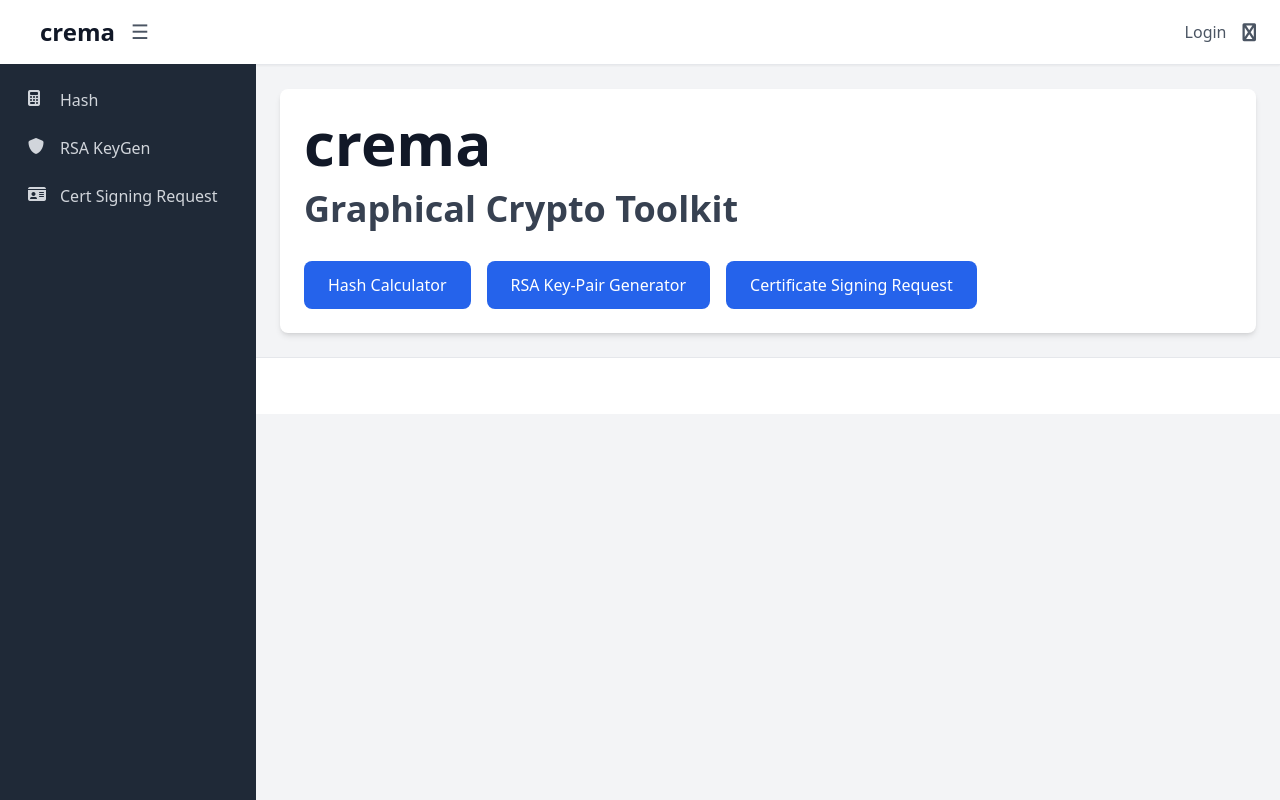
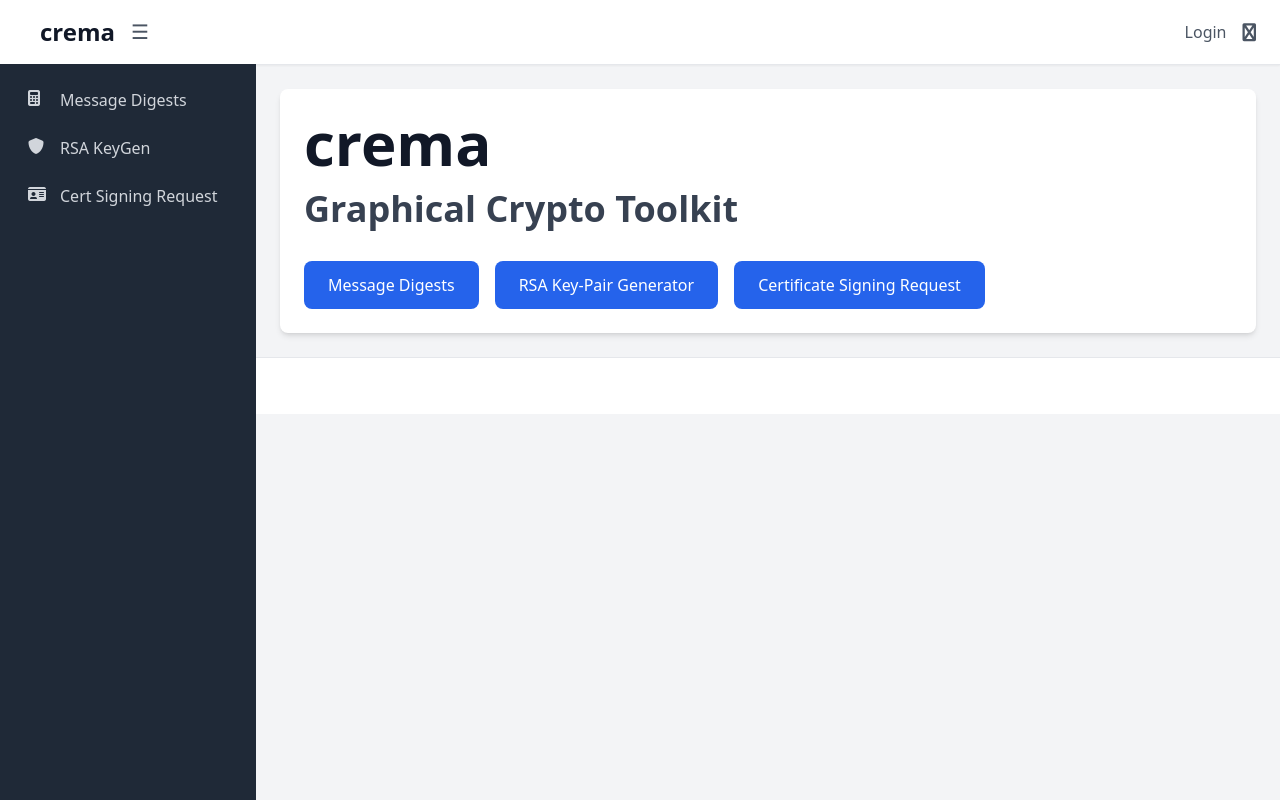
Before and after one commit to dianw/crema, a Nuxt app: page / in a window 1280 px wide. Built offline with nearby package versions, Linux system fonts and the light colour scheme; no server answers.

Commit message:
Rename "Hash Calculator" to "Message Digests" and add HMAC functionality with key input support

```diff
--- a/layouts/default.vue
+++ b/layouts/default.vue
@@ -20,7 +20,7 @@ const currentUser = computed(() => authStore.currentUser)
 
 const nav = [
   {
-    name: 'Hash',
+    name: 'Message Digests',
     to: { name: 'hash' },
     icon: 'fa fa-calculator'
   },
--- a/pages/hash.vue
+++ b/pages/hash.vue
@@ -1,6 +1,6 @@
 <template>
   <div>
-    <h3 class="text-2xl font-bold mb-4">Hash Calculator</h3>
+    <h3 class="text-2xl font-bold mb-4">Message Digests</h3>
     <div class="bg-white shadow-md rounded-lg p-6">
       <div class="mb-4">
         <label for="algorithm" class="block text-sm font-medium text-gray-700 mb-2">Algorithm</label>
@@ -14,6 +14,31 @@
             {{ option.text }}
           </option>
         </select>
+      </div>
+
+      <div class="mb-4">
+        <div class="flex items-center">
+          <input
+            id="hmac"
+            v-model="isHmac"
+            type="checkbox"
+            class="h-4 w-4 text-indigo-600 focus:ring-indigo-500 border-gray-300 rounded"
+          >
+          <label for="hmac" class="ml-2 block text-sm font-medium text-gray-700">
+            HMAC
+          </label>
+        </div>
+        <div v-if="isHmac" class="mt-3">
+          <label for="key" class="block text-sm font-medium text-gray-700 mb-2">Key</label>
+          <input
+            id="key"
+            v-model="hmacKey"
+            type="text"
+            class="w-full px-3 py-2 border border-gray-300 rounded-md shadow-sm focus:outline-none focus:ring-indigo-500 focus:border-indigo-500"
+            placeholder="Enter HMAC key"
+            @input="calculateHashWithCurrentInputs"
+          >
+        </div>
       </div>
 
       <div class="flex border-b border-gray-200 mb-4">
@@ -76,12 +101,16 @@ interface Algorithm {
 interface HashParams {
   input: string | File
   alg: string
-  isText: boolean
+  isText: boolean,
+  isHmac: boolean,
+  hmacKey: string
 }
 
 const hashStore = useHashStore()
 
 const activeTab = ref<'text' | 'file'>('text')
+const isHmac = ref<boolean>(false)
+const hmacKey = ref<string>('')
 
 const algs = computed((): Algorithm[] => {
   return hashStore.algs.map(alg => ({
@@ -100,4 +129,15 @@ const setHashAlg = (algorithm: string): void => {
 const calculateHash = async (params: HashParams): Promise<void> => {
   await hashStore.calculate(params)
 }
+
+const calculateHashWithCurrentInputs = (): void => {
+  if (activeTab.value === 'text' && input.value) {
+    calculateHash({ input: input.value, alg: alg.value, isText: true, isHmac: isHmac.value, hmacKey: hmacKey.value })
+  }
+}
+
+// Watch for HMAC checkbox changes to recalculate hash
+watch(isHmac, () => {
+  calculateHashWithCurrentInputs()
+})
 </script>
--- a/pages/index.vue
+++ b/pages/index.vue
@@ -9,7 +9,7 @@
           :to="{ name: 'hash' }"
           class="bg-blue-600 hover:bg-blue-700 text-white font-medium py-3 px-6 rounded-lg transition-colors duration-200 inline-block"
         >
-          Hash Calculator
+          Message Digests
         </NuxtLink>
       </div>
       <div>
--- a/stores/hash.ts
+++ b/stores/hash.ts
@@ -1,4 +1,4 @@
-import { md, util } from 'node-forge'
+import { hmac, md, util } from 'node-forge'
 import type { HashResult } from '~/types'
 
 interface HashInputData {
@@ -9,7 +9,9 @@ interface HashInputData {
 interface CalculateParams {
   alg: string
   input: string | File
-  isText: boolean
+  isText: boolean,
+  isHmac: boolean
+  hmacKey: string
 }
 
 export const useHashStore = defineStore('hash', () => {
@@ -34,12 +36,19 @@ export const useHashStore = defineStore('hash', () => {
     outputHex.value = input.value === '' ? '' : message.toHex()
   }
 
-  const calculate = async ({ alg: algorithm, input: inputValue, isText }: CalculateParams) => {
+  const calculate = async ({ alg: algorithm, input: inputValue, isText, isHmac, hmacKey }: CalculateParams) => {
     const algoObj = (md as unknown as Record<string, { create(): md.MessageDigest }>)[algorithm]
     if (!algoObj) {
       throw new Error(`Algorithm "${algorithm}" is not supported.`)
     }
-    const message = algoObj.create() as md.MessageDigest
+    const message = isHmac ? hmac.create() : algoObj.create() as md.MessageDigest | hmac.HMAC
+    if (isHmac) {
+      if (!hmacKey) {
+        throw new Error('HMAC key must be provided for HMAC operations.')
+      }
+      (message as hmac.HMAC).start(algoObj.create(), hmacKey)
+    }
+
     if (isText) {
       (message as { update(data: string): void }).update(inputValue as string)
       setInput({ isText: true, input: inputValue as string })
```
